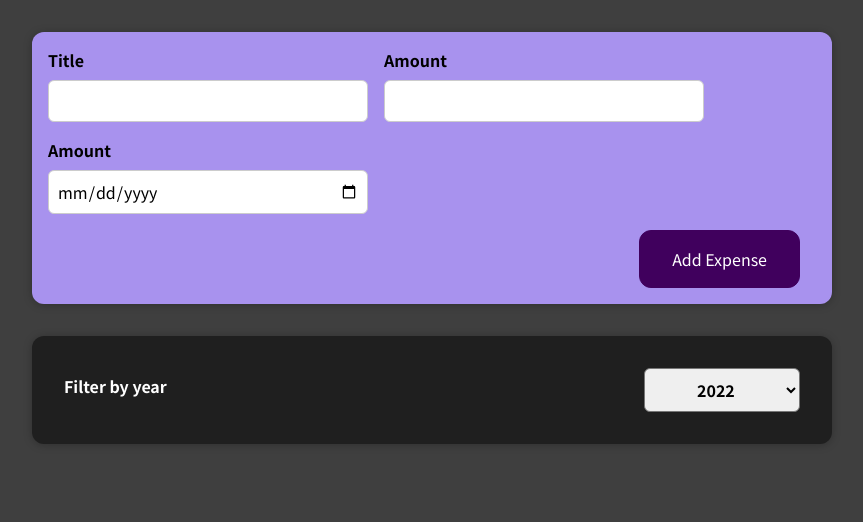
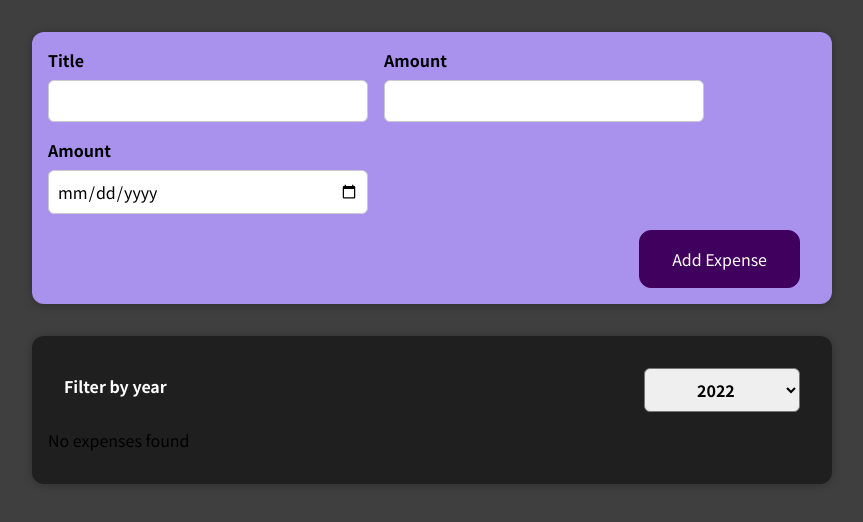
Before and after one commit to bucinskasj/react-course, a React (Create React App) app in the folder section-3-react-basics/: page / in a window 1280 px wide. Shown: the top 522 px of the page, without its empty margins (208-1071 px from the left). Built offline with nearby package versions, Linux system fonts and the light colour scheme.

Commit message:
Lesson 66

```diff
--- a/section-3-react-basics/src/components/Expenses/Expenses.js
+++ b/section-3-react-basics/src/components/Expenses/Expenses.js
@@ -11,9 +11,22 @@ const Expenses = (props) => {
     setFilteredYear(selectedYear);
   };
 
-  const filteredExpenses = props.items.filter(expense => {
+  const filteredExpenses = props.items.filter((expense) => {
     return expense.date.getFullYear().toString() === filteredYear;
   });
+
+  let expensesContent = <p>No expenses found</p>;
+
+  if (filteredExpenses.length > 0) {
+    expensesContent = filteredExpenses.map((expense) => (
+        <ExpenseItem
+          key={expense.id}
+          title={expense.title}
+          amount={expense.amount}
+          date={expense.date}
+        />
+      ));
+  };
 
   return (
     <div>
@@ -22,14 +35,7 @@ const Expenses = (props) => {
           selected={filteredYear}
           onChangeFilter={filterChangeHandler}
         />
-        {filteredExpenses.map((expense) => (
-          <ExpenseItem
-            key={expense.id}
-            title={expense.title}
-            amount={expense.amount}
-            date={expense.date}
-          />
-        ))}
+        {expensesContent}
       </Card>
     </div>
   );
```
